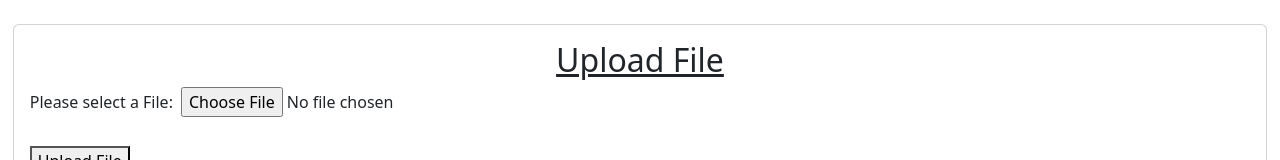
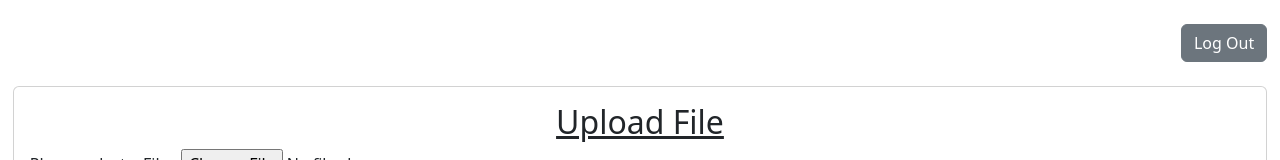
Before and after one commit to UsmanFayyaz31/sarc_mediq, a React (Create React App) app: page / in a window 1280 px wide. Shown: the top 160 px of the page. Built offline with nearby package versions, Linux system fonts and the light colour scheme; no server answers; sample sign-in values are in the browser's storage.

Commit message:
log out button

```diff
--- a/src/components/routes/allRoutes.js
+++ b/src/components/routes/allRoutes.js
@@ -1,5 +1,5 @@
 import LoginSignup from "../../pages/authentication/LoginSignup";
-import Home from "../../pages/unAuthenticated/Home";
+import Home from "../../pages/authenticated/Home";
 import { HOME, SIGN_IN } from "../services/constants";
 
 const authenticationRoutes = [
--- a/src/pages/unAuthenticated/Home.js
+++ b/src/pages/authenticated/Home.js
@@ -1,6 +1,6 @@
 import React, { useEffect, useRef, useState } from "react";
 import { useHistory } from "react-router-dom";
-import { Card, CardBody, Table, Alert } from "reactstrap";
+import { Card, CardBody, Table, Alert, Button } from "reactstrap";
 import {
   VISIT_API,
   VISIT_FILE_UPLOAD_API,
@@ -11,6 +11,7 @@ import {
   postRequest,
 } from "../../components/services/server";
 import { sessionExpireChecker } from "../../helpers";
+import LoginSignup from "../authentication/LoginSignup";
 
 const Home = () => {
   const history = useHistory();
@@ -65,8 +66,18 @@ const Home = () => {
     }
   };
 
+  const logOut = () => {
+    localStorage.removeItem("authUser");
+    localStorage.removeItem("t");
+    history.push(LoginSignup);
+  };
+
   return (
     <div>
+      <br />
+      <div style={{ width: "98%", margin: "auto", textAlign: "end" }}>
+        <Button onClick={logOut}>Log Out</Button>
+      </div>
       <br />
       <Card style={{ width: "98%", margin: "auto" }}>
         <CardBody>
```
